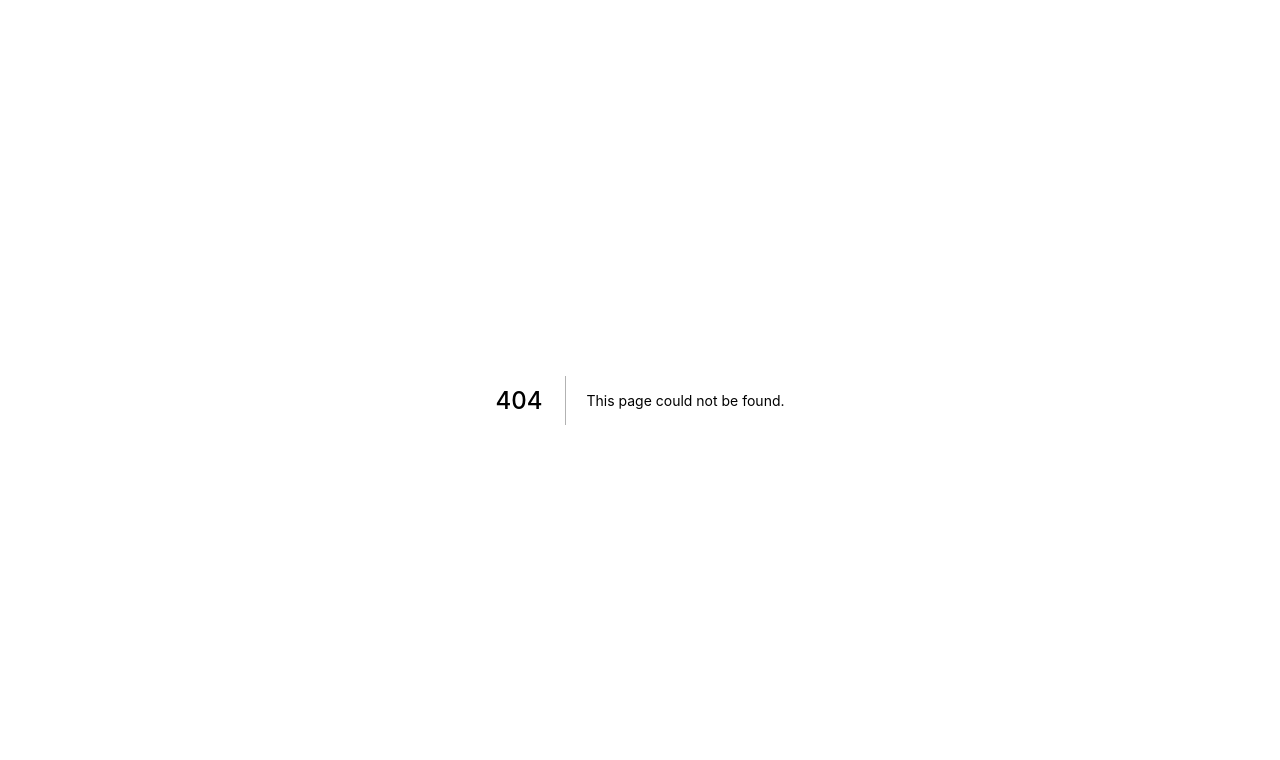
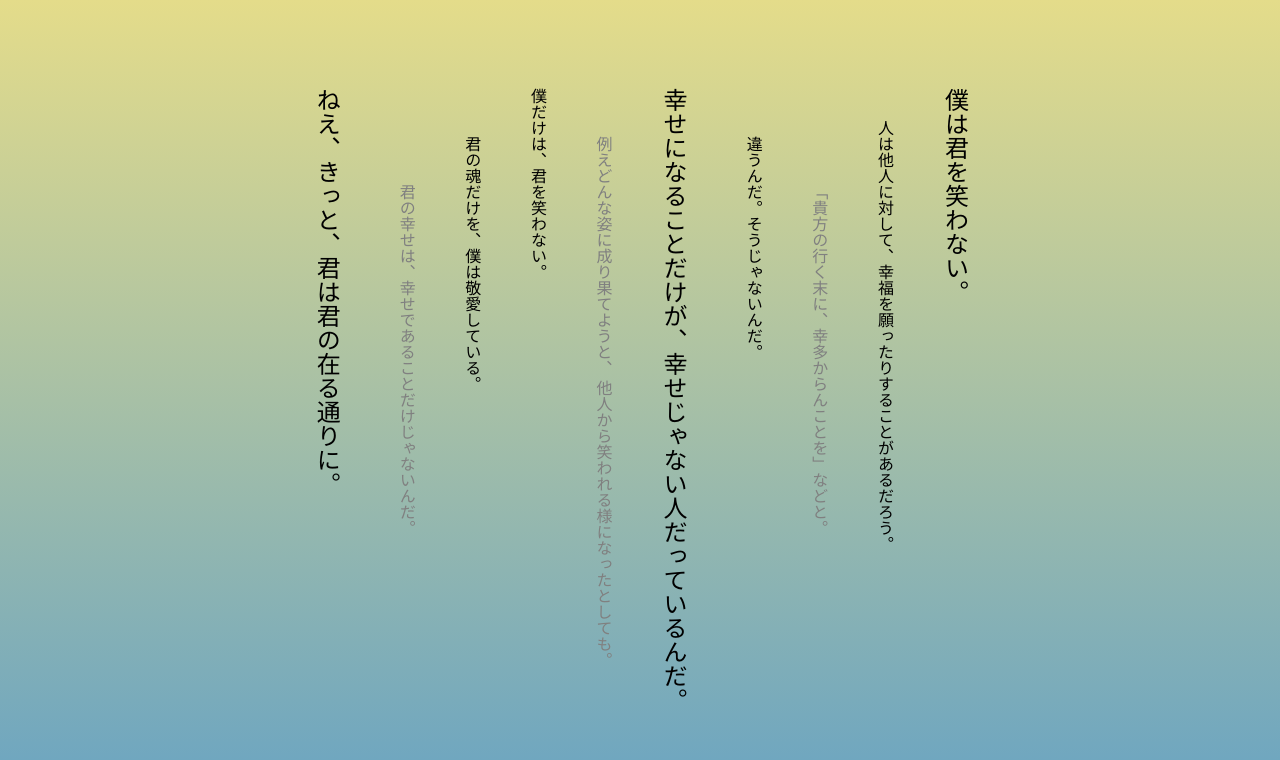
Before and after one commit to nak-yr/refuse, a Next.js app: page /poetry/3_blind in a window 1280 px wide. Before the commit this address had no page. Shown: the top 760 px of the page. Built offline with nearby package versions, Linux system fonts and the light colour scheme; a web font is replaced by a local one.

Commit message:
issue#25 Poetry3の作成と/poetryページへのリンク付け

```diff
--- a/pages/poetry/2_tokyo.tsx
+++ b/pages/poetry/2_tokyo.tsx
@@ -9,7 +9,7 @@ const Tokyo: NextPage = () => {
   return (
     <div className={styles.wrapper}>
       <Head>
-        <title>Poetry: Unknown</title>
+        <title>Poetry: Tokyo</title>
         <meta
           name="description"
           content="A website created with the desire to be an artist."
--- /dev/null
+++ b/pages/poetry/3_blind.tsx
@@ -0,0 +1,91 @@
+/** @jsxImportSource @emotion/react */
+
+import type { NextPage } from "next";
+import Head from "next/head";
+import { css, cx } from "@emotion/css";
+
+const Blind: NextPage = () => {
+  return (
+    <div className={styles.wrapper}>
+      <Head>
+        <title>Poetry: Blind</title>
+        <meta
+          name="description"
+          content="A website created with the desire to be an artist."
+        />
+        <link rel="icon" href="/favicon.ico" />
+      </Head>
+      <div className={styles.main}>
+        <p className={cx(styles.paragraph, styles.strong)}>
+          僕は君を笑わない。
+        </p>
+        <p className={styles.paragraph} style={{ textIndent: "2em" }}>
+          人は他人に対して、幸福を願ったりすることがあるだろう。
+        </p>
+        <p
+          className={styles.paragraph}
+          style={{ color: "gray", textIndent: "6em" }}
+        >
+          「貴方の行く末に、幸多からんことを」などと。
+        </p>
+        <p className={styles.paragraph} style={{ textIndent: "3em" }}>
+          違うんだ。そうじゃないんだ。
+        </p>
+        <p className={cx(styles.paragraph, styles.strong)}>
+          幸せになることだけが、幸せじゃない人だっているんだ。
+        </p>
+        <p
+          className={styles.paragraph}
+          style={{ color: "gray", textIndent: "3em" }}
+        >
+          例えどんな姿に成り果てようと、 他人から笑われる様になったとしても。
+        </p>
+        <p className={styles.paragraph}>僕だけは、君を笑わない。</p>
+        <p className={styles.paragraph} style={{ textIndent: "3em" }}>
+          君の魂だけを、僕は敬愛している。
+        </p>
+        <p
+          className={styles.paragraph}
+          style={{ color: "gray", textIndent: "6em" }}
+        >
+          君の幸せは、幸せであることだけじゃないんだ。
+        </p>
+        <p className={cx(styles.paragraph, styles.strong)}>
+          ねえ、きっと、君は君の在る通りに。
+        </p>
+      </div>
+    </div>
+  );
+};
+
+export default Blind;
+
+const styles = {
+  wrapper: css({
+    display: "flex",
+    height: "100vh",
+    width: "100vw",
+    justifyContent: "center",
+    background: "linear-gradient(0deg, #6aa4c2, #e4dc8a)",
+  }),
+
+  main: css({
+    display: "flex",
+    flexDirection: "row-reverse",
+    alignContent: "center",
+    justifyContent: "unset",
+    margin: "auto",
+    overflowX: "scroll",
+    flexWrap: "nowrap",
+  }),
+
+  paragraph: css({
+    writingMode: "vertical-rl",
+    marginLeft: "2vmax",
+    marginRight: "2max",
+  }),
+
+  strong: css({
+    fontSize: "1.5em",
+  }),
+};
```
Also changed, not shown: pages/poetry/index.tsx (+7 -0 lines).
